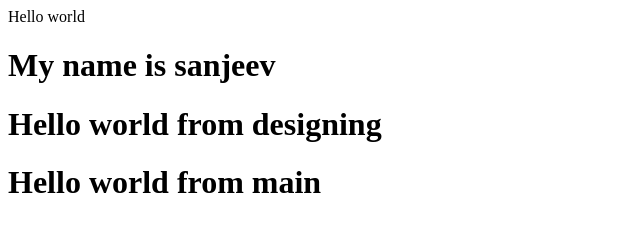
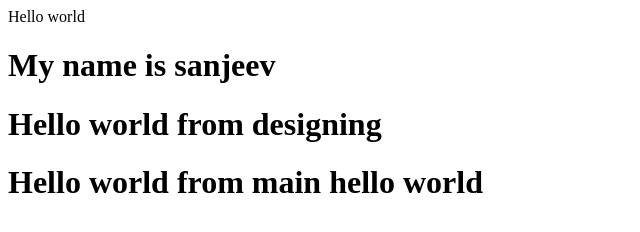
Before and after one commit to sanjeev8052/hackathon-b, a plain HTML site: page index.html in a window 1280 px wide. Shown: the whole page, without its empty margins (0-640 px from the left). Drawn offline with Linux system fonts and the light colour scheme.

Commit message:
merge wiht main

```diff
--- a/index.html
+++ b/index.html
@@ -12,7 +12,7 @@
 
     <h1>My name is sanjeev</h1>
     <h1>Hello world from designing</h1>
-    <h1>Hello world from main</h1>
+    <h1>Hello world from main hello world</h1>
 
 
 
```
